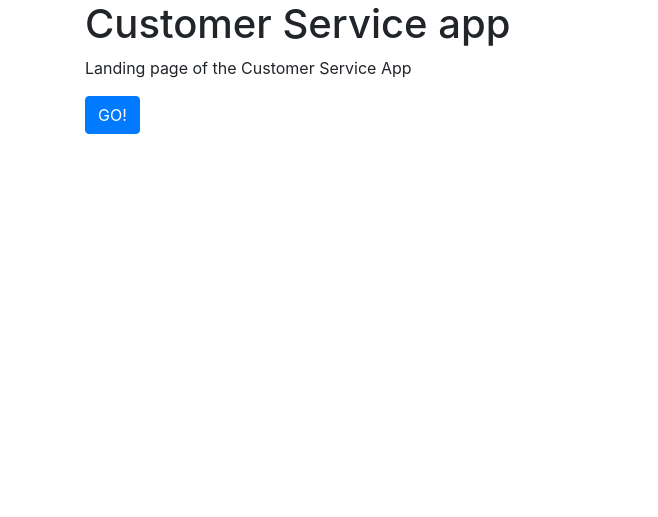
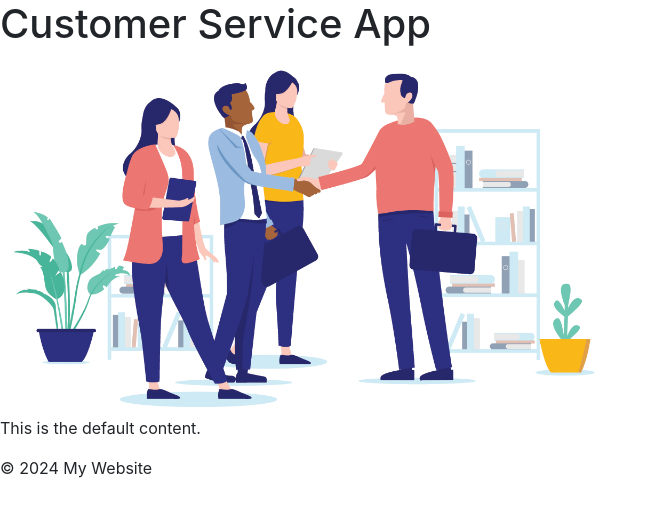
Before and after one commit to AnnaJa11/Customer_APP, a Flask app: page / in a window 1280 px wide. Shown: the top 517 px of the page, without its empty margins (0-658 px from the left). Run offline with Flask 3, Linux system fonts and the light colour scheme; some libraries are stand-ins or nearby versions.

Commit message:
add jinja to index.html + image

```diff
--- a/customer_app/__init__.py
+++ b/customer_app/__init__.py
@@ -8,7 +8,7 @@ app.config['SQLALCHEMY_DATABASE_URI'] = 'sqlite:///database.db'
 # Homepage view
 @app.route('/')
 def index():
-    return render_template('index.html')
+    return render_template('index.html', title='Customer Service App', navigation=[...], year=2024)
 
 # Raport view
 @app.route('/report')
--- a/customer_app/templates/index.html
+++ b/customer_app/templates/index.html
@@ -3,25 +3,40 @@
 <head>
     <meta charset="UTF-8">
     <meta name="viewport" content="width=device-width, initial-scale=1.0">
-  <title>Customer Service App</title>
+    <title>{{ title }}</title>
     <!-- CSS Bootstrap -->
     <link rel="stylesheet" href="https://maxcdn.bootstrapcdn.com/bootstrap/4.5.2/css/bootstrap.min.css">
 </head>
+<body>
+    <header>
+        <h1>{{ title }}</h1>
+    </header>
 
-<body>
+    <nav>
+        <!-- <ul>
+            {% for item in navigation %}
+            <li><a href="{{ item.url }}">{{ item.label }}</a></li>
+            {% endfor %}
+        </ul> -->
+    </nav>
 
-<div class="container">
-  <h1>Customer Service app</h1>
-  <p>Landing page of the Customer Service App</p>
+    <main>
 
-  <!-- Bootstrap component - button -->
-  <button type="button" class="btn btn-primary">GO!</button>
+      <!-- Add image from static/images -->
+       <img src="{{ url_for('static', filename='images/relations.png') }}" alt="Relations Image" width="50%" height="auto">
+        {% block content %}
+        <p>This is the default content.</p>
+        {% endblock %}
 
-  <!-- variable from Flask in Jinja template -->
-  <p>{{ moja_zmienna }}</p>
-</div>
+    </main>
 
-<!--  JavaScript with Bootstrap (options, but can be important in some cases) -->
+    <footer>
+        <p>&copy; {{ year }} My Website</p>
+    </footer>
+
+
+
+    <!-- JavaScript with Bootstrap (options, but can be important in some cases) -->
     <script src="https://ajax.googleapis.com/ajax/libs/jquery/3.5.1/jquery.min.js"></script>
     <script src="https://cdnjs.cloudflare.com/ajax/libs/popper.js/1.16.0/umd/popper.min.js"></script>
     <script src="https://maxcdn.bootstrapcdn.com/bootstrap/4.5.2/js/bootstrap.min.js"></script>
```
Also changed, not shown: customer_app/static/images/relations.png (added). Lines whose indentation alone changed are shown as unchanged.
